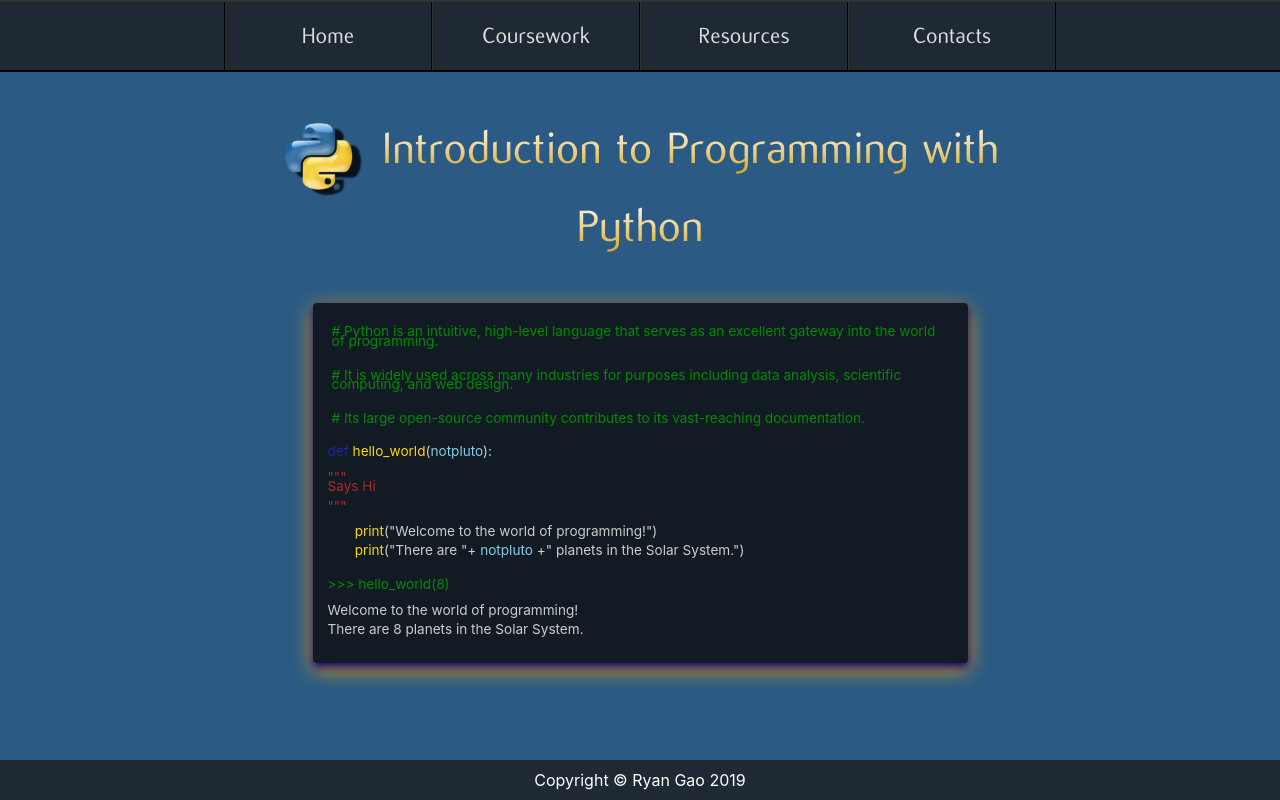
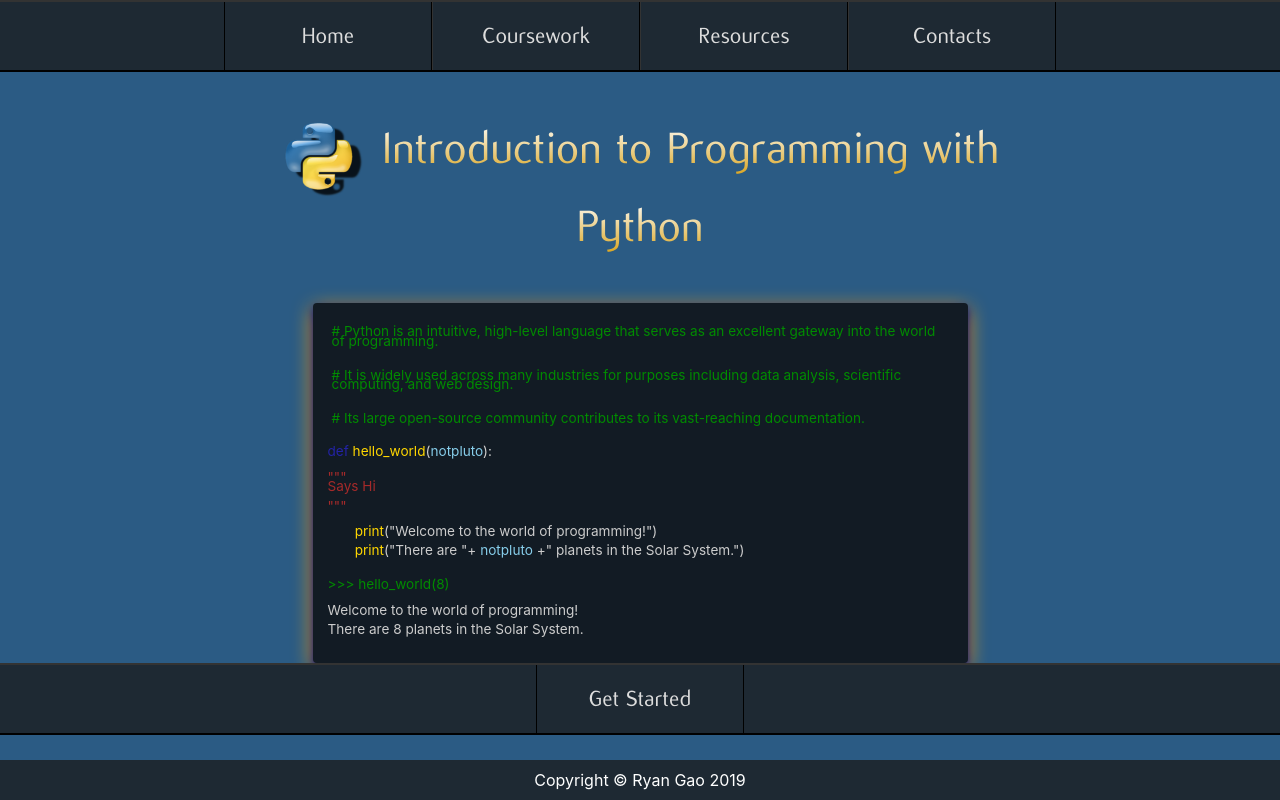
Before and after one commit to rgao/python_course, a React (Create React App) app: page / in a window 1280 px wide. Built offline with nearby package versions, Linux system fonts and the light colour scheme.

Commit message:
added checkpoints to gitignore, added external link to notebook, placeholder button on home page

```diff
--- a/package.json
+++ b/package.json
@@ -8,6 +8,7 @@
     "@testing-library/react": "^9.3.2",
     "@testing-library/user-event": "^7.1.2",
     "gh-pages": "^2.1.1",
+    "jupyter-react-js": "^0.5.1",
     "react": "^16.12.0",
     "react-bootstrap": "^1.0.0-beta.16",
     "react-dom": "^16.12.0",
--- a/src/App.js
+++ b/src/App.js
@@ -19,6 +19,9 @@ class App extends Component {
             <Route exact path="/coursework" component={Coursework} />
             <Route exact path="/resources" component={Resources} />
             <Route exact path="/contacts" component={Contacts} />
+            <Route path='/orientation' component={() => {
+              window.location.href = 'https://github.com/rgao/python_course/blob/master/src/assets/instructions/orientation.ipynb';
+              return null }}/>
             <Route path="*" component={Home} />
             {/* <Route component={NoMatch} /> */}
           </Switch>
--- a/src/components/Nav/Nav.js
+++ b/src/components/Nav/Nav.js
@@ -1,6 +1,6 @@
 import React, { Component } from "react";
 import { Link } from "react-router-dom";
-import { Button, Row, Col } from 'react-bootstrap'
+import { Col } from 'react-bootstrap'
 import "./Nav.css"
 
 class Nav extends Component {
--- a/src/pages/Home/Home.js
+++ b/src/pages/Home/Home.js
@@ -1,5 +1,5 @@
 import React, { Component } from 'react';
-// import { Link } from "react-router-dom";
+import { Link } from "react-router-dom";
 import { Button, Row, Col } from 'react-bootstrap'
 import './Home.css'
 import pylogo from '../../assets/images/python-logo.png'
@@ -60,6 +60,12 @@ class Home extends Component {
                         </div>
                     </Col>
                 </Row>
+
+                <nav className="navbar navbar-light navbar-expand-lg justify-content-center py-0">
+                    <Col lg={2} className="text-center nav-btn py-2" id="home-btn">
+                        <Link className="nav-link" to={"/orientation"}>Get Started</Link>
+                    </Col>
+                </nav>
             </div>
         )
     }
```
Also changed, not shown: 2 other files (tests, documents, lock files or other folders).
